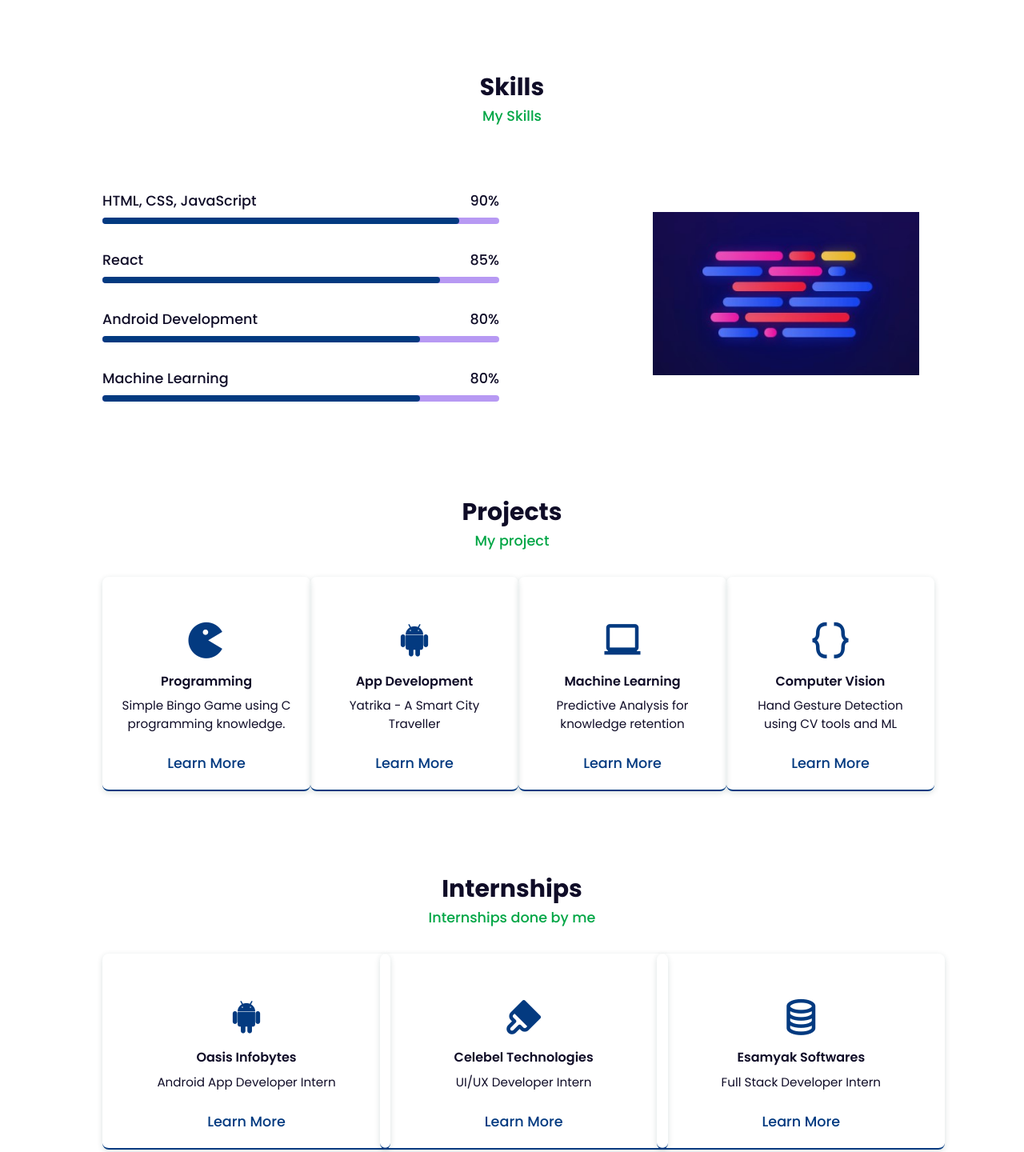
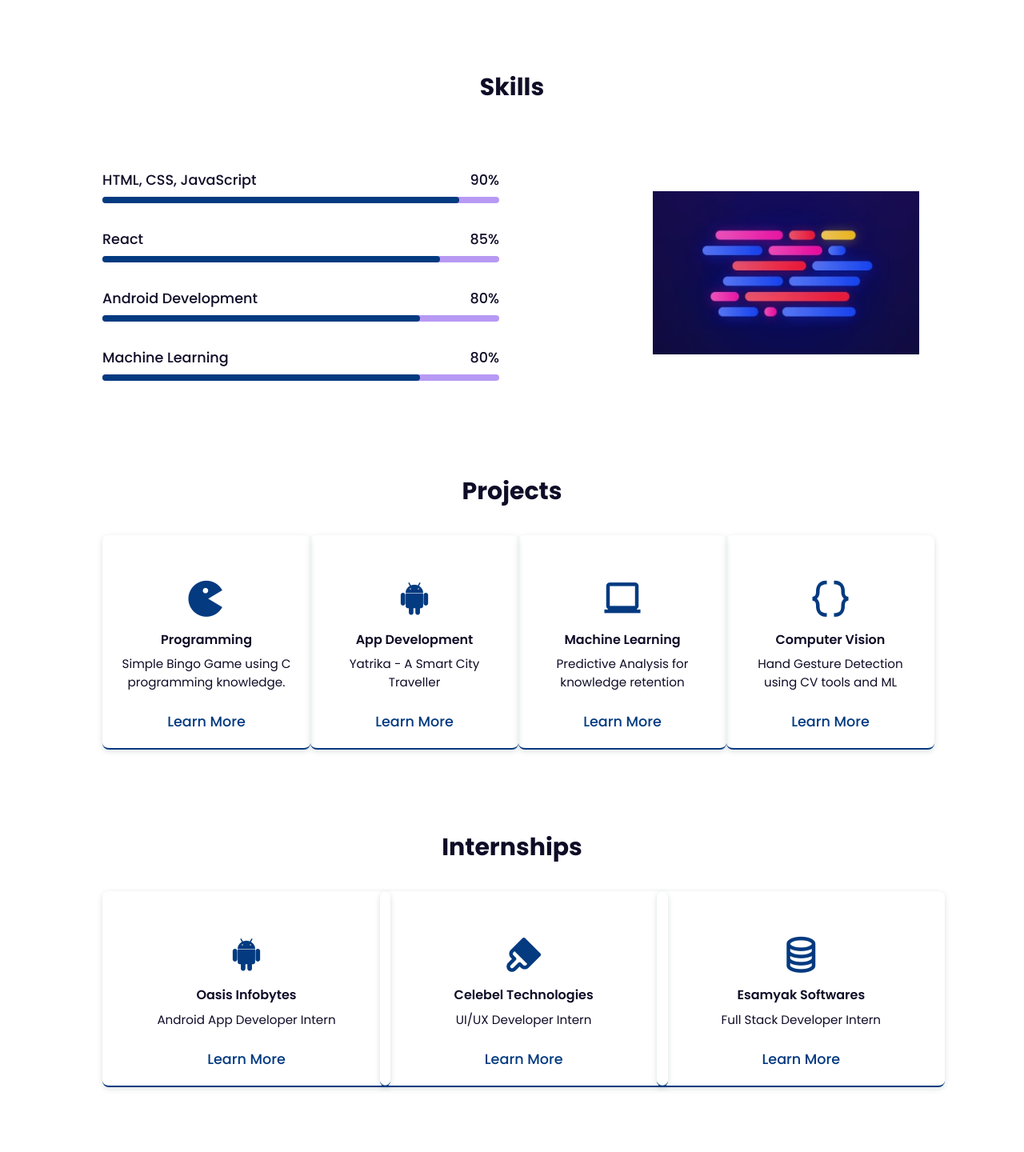
Before and after one commit to Siddharth-0381/SiddharthPortfolio, a plain HTML site: page index.html in a window 1280 px wide. Shown: the part 1420-2860 px from the top of the page at 80% size. Drawn offline with nearby package versions, Linux system fonts and the light colour scheme.

Commit message:
Update index.html

```diff
--- a/index.html
+++ b/index.html
@@ -94,7 +94,6 @@
 <section class="skills" id="skills">
     <div class="heading">
         <h2>Skills</h2>
-        <span>My Skills</span>
     </div>
 
     <div class="skills-container">
@@ -139,7 +138,6 @@
 <section class="projects" id="projects">
     <div class="heading">
         <h2>Projects</h2>
-        <span>My project</span>
     </div>
     <div class="project-content">
 
@@ -177,7 +175,6 @@
 <section class="internship" id="internship">
     <div class="heading">
         <h2>Internships</h2>
-        <span>Internships done by me</span>
     </div>
     <div class="internship-content">
 
@@ -209,7 +206,6 @@
 <section class="interest" id="interest">
     <div class="heading">
         <h2>Interests</h2>
-        <span>My interests</span>
     </div>
     <div class="interest-content">
 
@@ -237,7 +233,6 @@
 <section class="contact" id="contact">
     <div class="heading">
         <h2>Contact</h2>
-        <span>Connect with me</span>
     </div>
     <div class="contact-form">
         <form action="">
```
